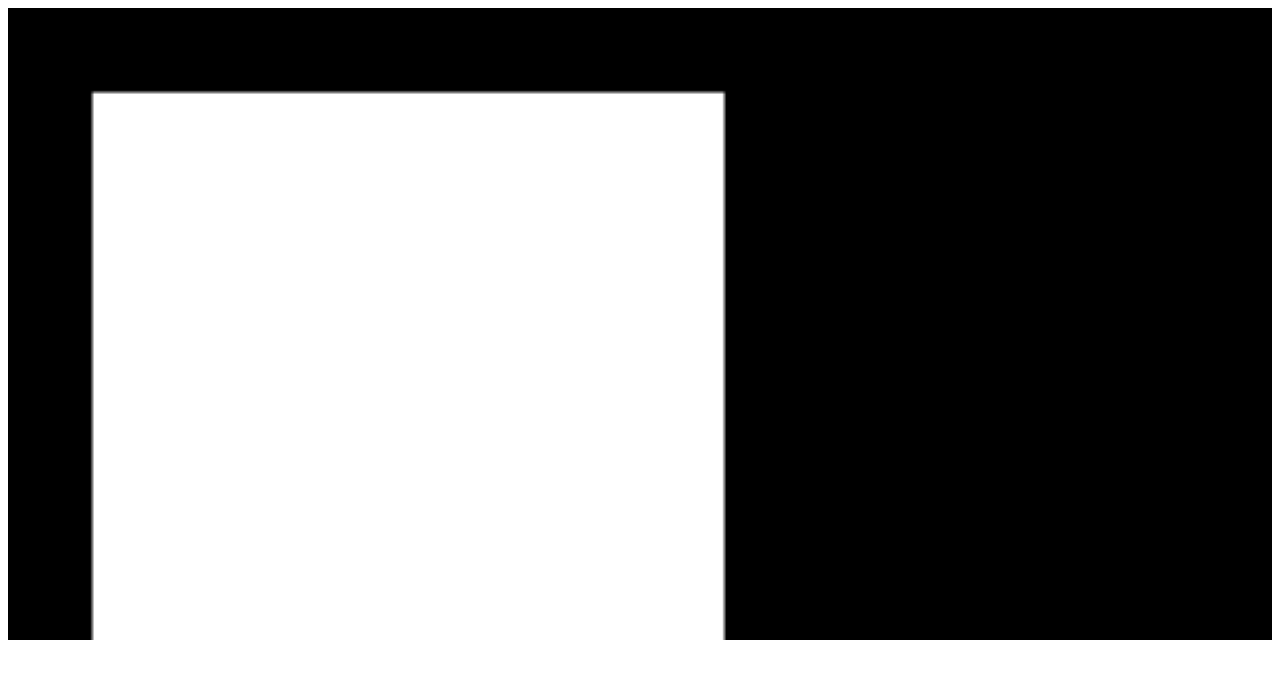
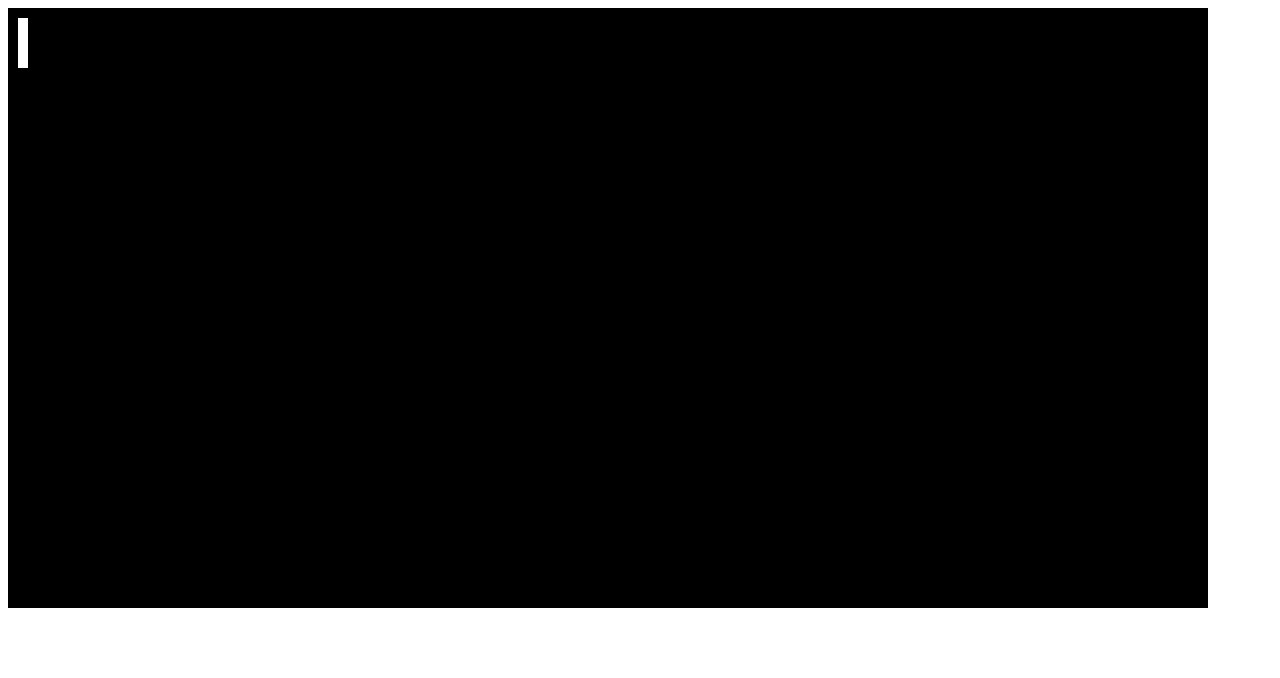
Before and after one commit to niofire/P2Pong, a website: page wwwroot/index.html in a window 1280 px wide. Drawn offline with Linux system fonts and the light colour scheme.

Commit message:
added moving paddle

```diff
--- a/wwwroot/index.html
+++ b/wwwroot/index.html
@@ -8,6 +8,8 @@
 
     <link rel="stylesheet" type="text/css" media="screen" href="pong.css" />
     <title>Document</title>
+    <script src="scripts/Engine/InputManager.js"></script>
+    <script src="scripts/Engine/renderContext.js"></script>
     <script src="scripts/Engine/gameEngine.js"></script>
     <script src="scripts/GameObjects/paddle.js"></script>
     <script src="scripts/main.js"></script>
@@ -15,7 +17,7 @@
 
 <body>
     <div>
-        <canvas id="GameCanvas">
+        <canvas id="GameCanvas" width="1500" height="1500">
 
         </canvas>
     </div>
--- a/wwwroot/pong.css
+++ b/wwwroot/pong.css
@@ -6,6 +6,4 @@ h1{
 
 canvas {
     background:black;
-    width:100%;
-    height:100%;
 }
--- /dev/null
+++ b/wwwroot/scripts/Engine/InputManager.js
@@ -0,0 +1,17 @@
+
+var inputManager = (function(){
+    var _keysDown = {};
+
+    window.addEventListener("keydown", function(event){
+        _keysDown[event.keyCode || e.which] = true;
+    },true);
+
+    window.addEventListener("keyup", function(event){
+        _keysDown[event.keyCode || e.which] = false;
+        delete _keysDown[event.keyCode];
+    },true)
+
+    return{
+        keysDown: _keysDown
+    }
+})();
--- a/wwwroot/scripts/Engine/gameEngine.js
+++ b/wwwroot/scripts/Engine/gameEngine.js
@@ -3,20 +3,23 @@ var engine = function () {
 
     var lastFrame = 0;
     var count = 0;
-    var _gameCanvas = document.getElementById("GameCanvas");
-    var _renderContext = _gameCanvas.getContext("2d");
+    var _renderContext = renderContext(document.getElementById("GameCanvas"));
     var _gameObjects = [];
+    var _animator =  window.requestAnimationFrame || window.webkitRequestAnimationFrame || window.mozRequestAnimationFrame || function (callback) {
+        window.setTimeout(callback, 1000 / 60)
+    };
 
     var _mainLoop = function(timeElapsed){
-        window.requestAnimationFrame(_mainLoop);
+        _animator(_mainLoop);
         var delta = timeElapsed - lastFrame;
         lastFrame = timeElapsed;
-        console.log("Ad");
+
         _update(delta);
         _render(_renderContext);
     }
 
-    var _update = function (delta) {
+    var _update = function (delta, state) {
+
         _gameObjects.forEach((gameObject)=>{
             if(!gameObject.isActive)
                 return;
@@ -24,15 +27,15 @@ var engine = function () {
         })
     }
 
-    var _render = function(context){
+    var _render = function(renderContext){
 
-        _clearRect(context);
+        renderContext.clear();
 
         _gameObjects.forEach((gameObject)=>{
             if(!gameObject.isActive)
                 return;
 
-            gameObject.render(context);
+            gameObject.render(renderContext.ctx);
         })
     }
 
@@ -40,10 +43,6 @@ var engine = function () {
         _gameObjects.push(gameObject);
     }
 
-    var _clearRect = function(context){
-        context.clearRect(0, 0, _gameCanvas.width, _gameCanvas.height);
-    }
-
     _mainLoop();
     return {
         addGameObject: _addGameObject
--- /dev/null
+++ b/wwwroot/scripts/Engine/renderContext.js
@@ -0,0 +1,24 @@
+var renderContext = function(canvas){
+
+    var _canvas = canvas;
+    var _context = canvas.getContext("2d");
+
+    var _resize = function(){
+        var pa = _canvas.parentElement;
+
+        console.log(pa.width);
+        _canvas.width = 1200;
+        _canvas.height = 600;
+    }
+
+    var _clear = function(){
+        _context.clearRect(0, 0, _canvas.width, _canvas.height);
+    }
+
+
+    _resize();
+    return{
+        ctx: _context,
+        clear : _clear
+    }
+}
--- a/wwwroot/scripts/GameObjects/paddle.js
+++ b/wwwroot/scripts/GameObjects/paddle.js
@@ -1,13 +1,23 @@
 var paddle = function(){
 
+    var y = 10;
+    var speed = 2;
     var _update = function(delta){
+        if(inputManager.keysDown[87])
+            y-= speed * 0.06 * delta;
+        if(inputManager.keysDown[83])
+            y+= speed * 0.06 * delta;
     }
 
-    var count = 0;
+    var _updatePosition = function(event){
+    }
+
+    window.addEventListener("keydown", _updatePosition);
+
     var _render = function(context){
+        context.beginPath();
         context.fillStyle = "#FFFFFF";
-        context.rect(20,20,150 + count,150);
-        context.fill();
+        context.fillRect(10,y,10,50);
     }
 
     return {
--- a/wwwroot/scripts/main.js
+++ b/wwwroot/scripts/main.js
@@ -6,5 +6,4 @@ window.onload = function(){
     var player2 = paddle();
 
     gameEngine.addGameObject(player1);
-    gameEngine.addGameObject(player2);
 }
```
